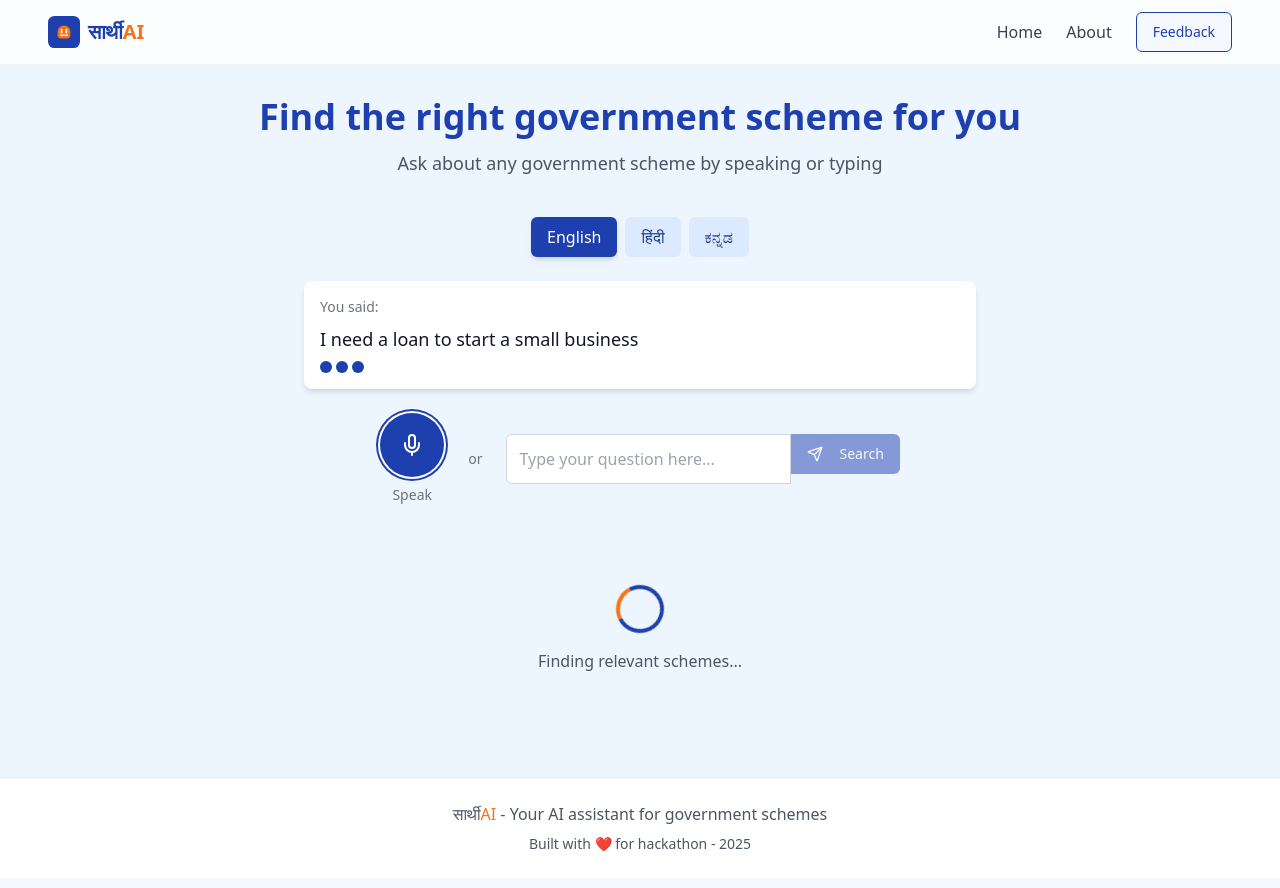
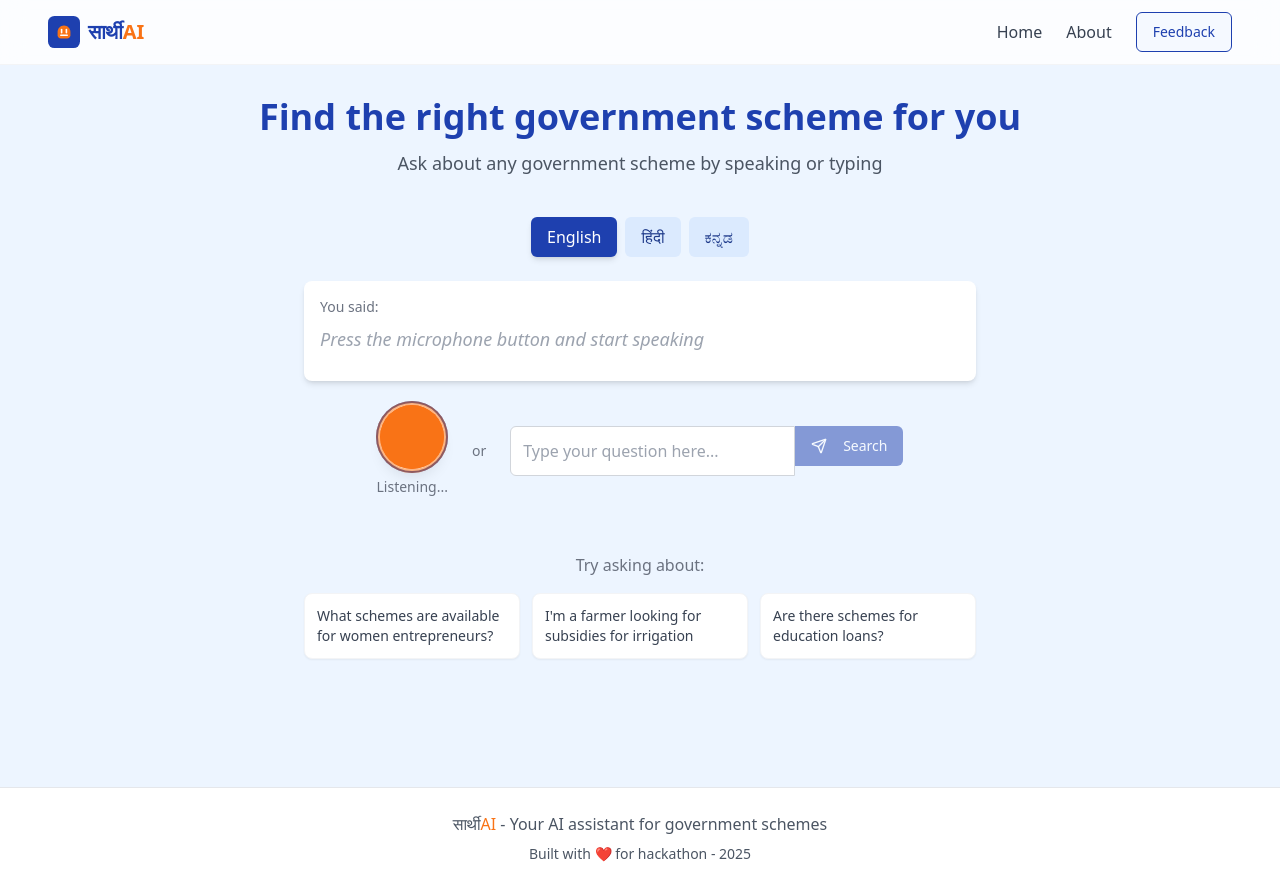
Before and after one commit to Sarthi-AI/saarthi-ai, a React (Vite) app: page / in a window 1280 px wide. Both pictures are taken after a click on the button "Start listening". Built offline with nearby package versions, Linux system fonts and the light colour scheme.

Commit message:
Fix: Voice to text functionality
The voice to text feature is not working.

```diff
--- a/src/components/MicrophoneButton.tsx
+++ b/src/components/MicrophoneButton.tsx
@@ -1,5 +1,5 @@
 
-import React, { useState, useRef } from 'react';
+import React from 'react';
 import { Mic, MicOff } from 'lucide-react';
 
 interface MicrophoneButtonProps {
@@ -23,13 +23,13 @@ const MicrophoneButton: React.FC<MicrophoneButtonProps> = ({
 
   return (
     <button
-      className={`mic-button ${isListening ? 'active' : ''}`}
+      className={`mic-button relative flex items-center justify-center w-16 h-16 rounded-full bg-primary text-white shadow-lg hover:bg-primary/90 transition-colors ${isListening ? 'active' : ''}`}
       onClick={handleClick}
       aria-label={isListening ? "Stop listening" : "Start listening"}
     >
       {isListening ? <MicOff size={24} /> : <Mic size={24} />}
       {isListening && (
-        <div className="absolute -inset-1 rounded-full border-4 border-secondary opacity-75"></div>
+        <div className="absolute -inset-1 rounded-full border-4 border-secondary opacity-75 animate-pulse"></div>
       )}
     </button>
   );
--- a/src/components/TranscriptDisplay.tsx
+++ b/src/components/TranscriptDisplay.tsx
@@ -8,7 +8,7 @@ interface TranscriptDisplayProps {
 
 const TranscriptDisplay: React.FC<TranscriptDisplayProps> = ({ transcript, isProcessing }) => {
   return (
-    <div className="w-full max-w-2xl bg-white rounded-lg shadow-md p-4 mb-6">
+    <div className="w-full max-w-2xl bg-white rounded-lg shadow-md p-4 mb-6 min-h-[100px]">
       <h3 className="text-sm font-medium text-gray-500 mb-2">You said:</h3>
 
       {transcript ? (
--- a/src/pages/Index.tsx
+++ b/src/pages/Index.tsx
@@ -1,4 +1,5 @@
-import React, { useState, useEffect } from 'react';
+
+import React, { useState, useEffect, useRef } from 'react';
 import Header from '@/components/Header';
 import LanguageSelector from '@/components/LanguageSelector';
 import MicrophoneButton from '@/components/MicrophoneButton';
@@ -34,7 +35,7 @@ const messages = {
   kn: {
     title: "ನಿಮಗೆ ಸರಿಯಾದ ಸರ್ಕಾರಿ ಯೋಜನೆಯನ್ನು ಹುಡುಕಿ",
     subtitle: "ಮಾತನಾಡುವ ಅಥವಾ ಟೈಪ್ ಮಾಡುವ ಮೂಲಕ ಯಾವುದೇ ಸರ್ಕಾರಿ ಯೋಜನೆಯ ಬಗ್ಗೆ ಕೇಳಿ",
-    instruction: "ಮೈಕ್ರೋಫೋನ್ ಬಟನ್ ಒತ್ತಿ ಮತ್ತು ಮಾತನಾಡಲು ಪ್ರಾರಂಭಿಸಿ ಅಥವಾ ಕೆಳಗೆ ನಿಮ್ಮ ಪ್ರश್ನೆಯನ್ನು ಟೈಪ್ ಮಾಡಿ",
+    instruction: "ಮೈಕ್ರೋಫೋನ್ ಬಟನ್ ಒತ್ತಿ ಮತ್ತು ಮಾತನಾಡಲು ಪ್ರಾರಂಭಿಸಿ ಅಥವಾ ಕೆಳಗೆ ನಿಮ್ಮ ಪ್ರಶ್ನೆಯನ್ನು ಟೈಪ್ ಮಾಡಿ",
     placeholder: "ನಿಮ್ಮ ಪ್ರಶ್ನೆಯನ್ನು ಇಲ್ಲಿ ಟೈಪ್ ಮಾಡಿ...",
     searchButton: "ಹುಡುಕಿ",
     example1: "ಮಹಿಳಾ ಉದ್ಯಮಿಗಳಿಗೆ ಯಾವ ಯೋಜನೆಗಳು ಲಭ್ಯವಿದೆ?",
@@ -51,6 +52,78 @@ const Index = () => {
   const [schemes, setSchemes] = useState<Scheme[]>([]);
   const [responseMessage, setResponseMessage] = useState('');
 
+  const recognitionRef = useRef<SpeechRecognition | null>(null);
+
+  // Initialize speech recognition
+  useEffect(() => {
+    if ('SpeechRecognition' in window || 'webkitSpeechRecognition' in window) {
+      // Browser supports speech recognition
+      const SpeechRecognition = window.SpeechRecognition || window.webkitSpeechRecognition;
+      recognitionRef.current = new SpeechRecognition();
+      recognitionRef.current.continuous = true;
+      recognitionRef.current.interimResults = true;
+
+      recognitionRef.current.onresult = (event) => {
+        const current = event.resultIndex;
+        if (event.results[current].isFinal) {
+          const result = event.results[current][0].transcript;
+          setTranscript(result);
+
+          // Auto-process when speech recognition ends
+          if (result.trim() !== '') {
+            processQuery(result);
+          }
+        } else {
+          // Update transcript with interim results
+          const interim = event.results[current][0].transcript;
+          setTranscript(interim);
+        }
+      };
+
+      recognitionRef.current.onerror = (event) => {
+        console.error('Speech recognition error', event.error);
+        setIsListening(false);
+        toast({
+          title: "Error",
+          description: `Speech recognition error: ${event.error}`,
+          variant: "destructive"
+        });
+      };
+
+      recognitionRef.current.onend = () => {
+        setIsListening(false);
+      };
+
+      // Set language for speech recognition based on user selection
+      const updateRecognitionLanguage = () => {
+        if (recognitionRef.current) {
+          switch(language) {
+            case 'en':
+              recognitionRef.current.lang = 'en-US';
+              break;
+            case 'hi':
+              recognitionRef.current.lang = 'hi-IN';
+              break;
+            case 'kn':
+              recognitionRef.current.lang = 'kn-IN';
+              break;
+            default:
+              recognitionRef.current.lang = 'en-US';
+          }
+        }
+      };
+
+      updateRecognitionLanguage();
+    } else {
+      // Browser doesn't support speech recognition
+      toast({
+        title: "Not supported",
+        description: "Your browser doesn't support speech recognition. Try using Chrome.",
+        variant: "destructive"
+      });
+    }
+  }, [language]); // Re-initialize when language changes
+
   // Function to handle language change
   const handleLanguageChange = (lang: string) => {
     setLanguage(lang);
@@ -60,38 +133,31 @@ const Index = () => {
     setResponseMessage('');
   };
 
-  // Mock function to simulate voice recognition
+  // Function to start speech recognition
   const startListening = () => {
-    setIsListening(true);
-    setTranscript('');
-    setIsProcessing(true);
-
-    // Simulate voice recognition (in a real app, use the Web Speech API)
-    setTimeout(() => {
-      const demoQueries = [
-        "I need a loan to start a small business",
-        "मुझे एक छोटा व्यापार शुरू करने के लिए ऋण की आवश्यकता है",
-        "ನನಗೆ ಒಂದು ಚಿಕ್ಕ ವ್ಯಾಪಾರ ಪ್ರಾರಂಭಿಸಲು ಸಾಲ ಬೇಕು"
-      ];
-
-      // Select a demo query based on current language
-      let index = 0;
-      if (language === 'hi') index = 1;
-      if (language === 'kn') index = 2;
-
-      setTranscript(demoQueries[index]);
-      setIsListening(false);
-
-      // Process the query after a short delay
-      setTimeout(() => {
-        processQuery(demoQueries[index]);
-      }, 1000);
-    }, 2000);
+    if (recognitionRef.current) {
+      try {
+        recognitionRef.current.start();
+        setIsListening(true);
+        setTranscript('');
+        setIsProcessing(false);
+      } catch (error) {
+        console.error('Error starting speech recognition:', error);
+        toast({
+          title: "Error",
+          description: "Failed to start speech recognition. Please try again.",
+          variant: "destructive"
+        });
+      }
+    }
   };
 
-  // Function to stop listening
+  // Function to stop speech recognition
   const stopListening = () => {
-    setIsListening(false);
+    if (recognitionRef.current) {
+      recognitionRef.current.stop();
+      setIsListening(false);
+    }
   };
 
   // Function to handle text input submission
```
